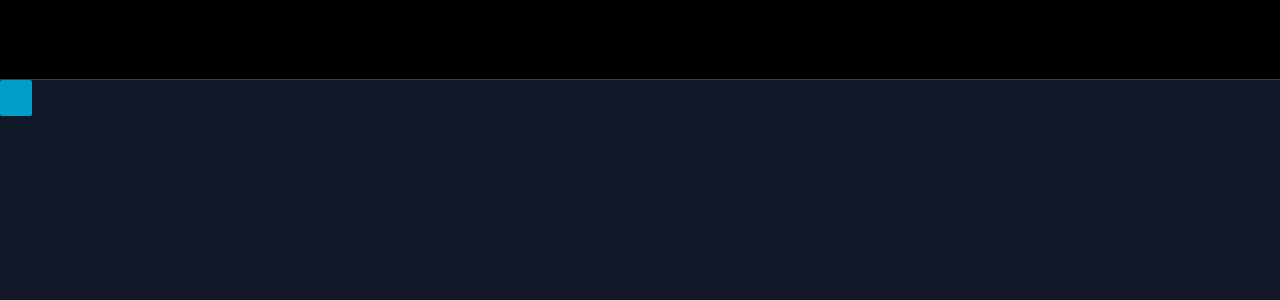
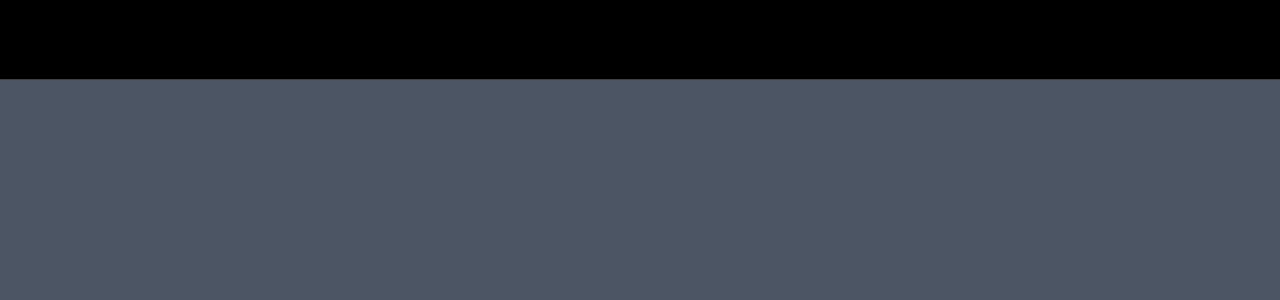
Before and after one commit to indicacode/gbt-fluent2-web, a Next.js app: page /test-place/bruno in a window 1280 px wide. Shown: the top 300 px of the page. Built offline with nearby package versions, Linux system fonts and the light colour scheme.

Commit message:
feat{gbt-fluent2-web} add switch and slider components to ./done

```diff
--- a/app/test-place/bruno/page.tsx
+++ b/app/test-place/bruno/page.tsx
@@ -1,6 +1,6 @@
 "use client"
 import {AnimatePresence, motion} from "framer-motion";
-import {Button} from "@/components/reviewing/button";
+
 
 
 
@@ -8,12 +8,8 @@
 
 export default function Page() {
     return (<>
-            <div className={"bg-gray-900 overflow-x-hidden flex  w-screen h-screen"}>
+            <div className={"bg-gray-600 overflow-x-hidden flex  w-screen h-screen"}>
                 <AnimatePresence >
-                    <Button className={""}  variant={"default"} >
-
-                    </Button>
-
 
                 </AnimatePresence>
 
--- a/components/not-done/slider.tsx
+++ b/components/done/slider.tsx
@@ -18,11 +18,11 @@
         {...props}
     >
         <SliderPrimitive.Track
-            className="relative h-1.5 w-full grow overflow-hidden rounded-full bg-slate-900/20 dark:bg-slate-50/20">
-            <SliderPrimitive.Range className="absolute h-full bg-slate-900 dark:bg-slate-50"/>
+            className="relative h-1.5 w-full grow overflow-hidden rounded-full  dark:bg-slate-50/20">
+            <SliderPrimitive.Range className="absolute h-full bg-brandColor-secondary dark:bg-brandColor-secondary"/>
         </SliderPrimitive.Track>
         <SliderPrimitive.Thumb
-            className="block h-4 w-4 rounded-full border border-slate-200 border-slate-900/50 bg-white shadow transition-colors focus-visible:outline-none focus-visible:ring-1 focus-visible:ring-slate-950 disabled:pointer-events-none disabled:opacity-50 dark:border-slate-800 dark:border-slate-50/50 dark:bg-slate-950 dark:focus-visible:ring-slate-300"/>
+            className="block h-4 w-4 rounded-full border-4 border-brandColor-dark border-slate-900/50 bg-brandColor-primary shadow transition-colors focus-visible:outline-none focus-visible:ring-1 focus-visible:ring-slate-950 disabled:pointer-events-none disabled:opacity-50 dark:border-brandColor-secondary dark:bg-brandColor-light dark:focus-visible:ring-slate-100"/>
     </SliderPrimitive.Root>
 ))
 Slider.displayName = SliderPrimitive.Root.displayName
--- a/components/not-done/switch.tsx
+++ b/components/done/switch.tsx
@@ -19,7 +19,7 @@
     >
         <SwitchPrimitives.Thumb
             className={cn(
-                "pointer-events-none block h-4 w-4 rounded-full bg-white shadow-lg ring-0 transition-transform data-[state=checked]:translate-x-4 data-[state=unchecked]:translate-x-0 dark:bg-slate-950"
+                "pointer-events-none block h-4 w-4 rounded-full bg-brandColor-secondary shadow-lg ring-0 transition-transform data-[state=checked]:translate-x-4 data-[state=unchecked]:translate-x-0 dark:bg-brandColor-primary"
             )}
         />
     </SwitchPrimitives.Root>
```
